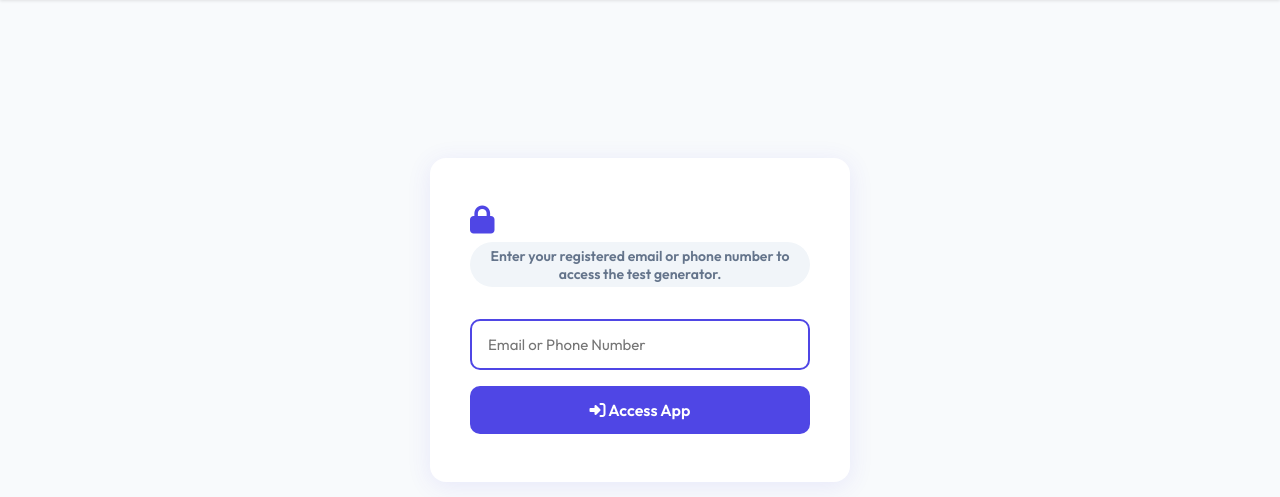
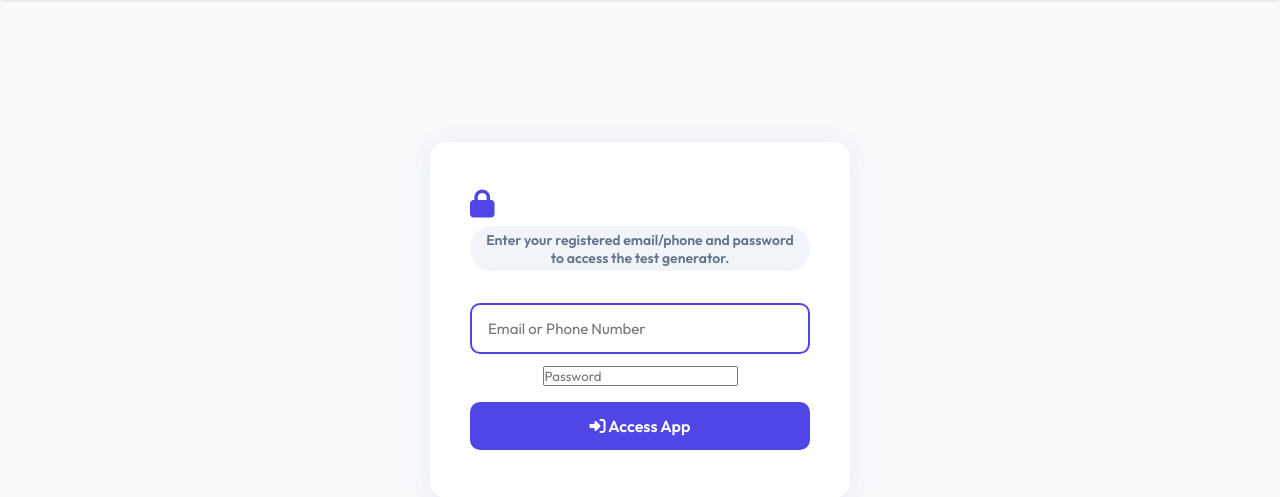
Before and after one commit to shubham-cfd01/test_generator, a Flask app: page /login in a window 1280 px wide. Shown: the part 62-559 px from the top of the page. Run offline with Flask 3, Linux system fonts and the light colour scheme.

Commit message:
Add password protection to user login
Made-with: Cursor

```diff
--- a/app.py
+++ b/app.py
@@ -44,10 +44,16 @@ def init_db():
     conn.execute('''CREATE TABLE IF NOT EXISTS allowed_users (
         id INTEGER PRIMARY KEY AUTOINCREMENT,
         contact TEXT UNIQUE NOT NULL,
+        password TEXT NOT NULL DEFAULT '',
         name TEXT DEFAULT '',
         added_on TIMESTAMP DEFAULT CURRENT_TIMESTAMP,
         is_active INTEGER DEFAULT 1
     )''')
+    # migrate: add password column if missing (existing DB)
+    try:
+        conn.execute('ALTER TABLE allowed_users ADD COLUMN password TEXT NOT NULL DEFAULT ""')
+    except sqlite3.OperationalError:
+        pass
     conn.commit()
     conn.close()
 
@@ -60,7 +66,7 @@ def get_db():
     return conn
 
 
-def is_user_allowed(contact):
+def verify_user(contact, password):
     contact = contact.strip().lower()
     conn = get_db()
     user = conn.execute(
@@ -68,7 +74,9 @@ def is_user_allowed(contact):
         (contact,)
     ).fetchone()
     conn.close()
-    return user is not None
+    if user is None:
+        return False
+    return user['password'] == password
 
 
 def login_required(f):
@@ -1344,14 +1352,15 @@ def home():
 def login_page():
     if request.method == 'POST':
         contact = request.form.get('contact', '').strip()
-        if not contact:
-            return render_template('login.html', error='Please enter your email or phone number.')
-        if is_user_allowed(contact):
+        password = request.form.get('password', '').strip()
+        if not contact or not password:
+            return render_template('login.html', error='Please enter both email/phone and password.')
+        if verify_user(contact, password):
             session['user_logged_in'] = True
             session['user_contact'] = contact
             return redirect(url_for('home'))
         else:
-            return render_template('login.html', error='Access denied. Your email/phone is not authorized. Contact admin.')
+            return render_template('login.html', error='Invalid credentials or access denied. Contact admin.')
     return render_template('login.html')
 
 
@@ -1388,14 +1397,15 @@ def admin_panel():
 def admin_add_user():
     contact = request.form.get('contact', '').strip().lower()
     name = request.form.get('name', '').strip()
-    if not contact:
+    password = request.form.get('password', '').strip()
+    if not contact or not password:
         return redirect(url_for('admin_panel'))
     conn = get_db()
     try:
-        conn.execute('INSERT INTO allowed_users (contact, name) VALUES (?, ?)', (contact, name))
+        conn.execute('INSERT INTO allowed_users (contact, name, password) VALUES (?, ?, ?)', (contact, name, password))
         conn.commit()
     except sqlite3.IntegrityError:
-        conn.execute('UPDATE allowed_users SET is_active = 1, name = ? WHERE LOWER(contact) = ?', (name, contact))
+        conn.execute('UPDATE allowed_users SET is_active = 1, name = ?, password = ? WHERE LOWER(contact) = ?', (name, password, contact))
         conn.commit()
     conn.close()
     return redirect(url_for('admin_panel'))
--- a/templates/admin_panel.html
+++ b/templates/admin_panel.html
@@ -95,6 +95,10 @@
                 <input type="text" name="contact" placeholder="user@email.com or 9876543210" required>
             </div>
             <div class="field">
+                <label>Password</label>
+                <input type="text" name="password" placeholder="Set login password" required>
+            </div>
+            <div class="field">
                 <label>Name (optional)</label>
                 <input type="text" name="name" placeholder="Student / Teacher name">
             </div>
--- a/templates/login.html
+++ b/templates/login.html
@@ -48,12 +48,13 @@
     <div class="login-container">
         <div class="login-card">
             <div class="logo"><i class="fa-solid fa-lock"></i></div>
-            <p class="subtitle">Enter your registered email or phone number to access the test generator.</p>
+            <p class="subtitle">Enter your registered email/phone and password to access the test generator.</p>
             {% if error %}
             <div class="error-msg">{{ error }}</div>
             {% endif %}
             <form method="POST">
                 <input type="text" name="contact" placeholder="Email or Phone Number" required autofocus>
+                <input type="password" name="password" placeholder="Password" required style="margin-top:12px;">
                 <button type="submit"><i class="fa-solid fa-right-to-bracket"></i> Access App</button>
             </form>
         </div>
```
